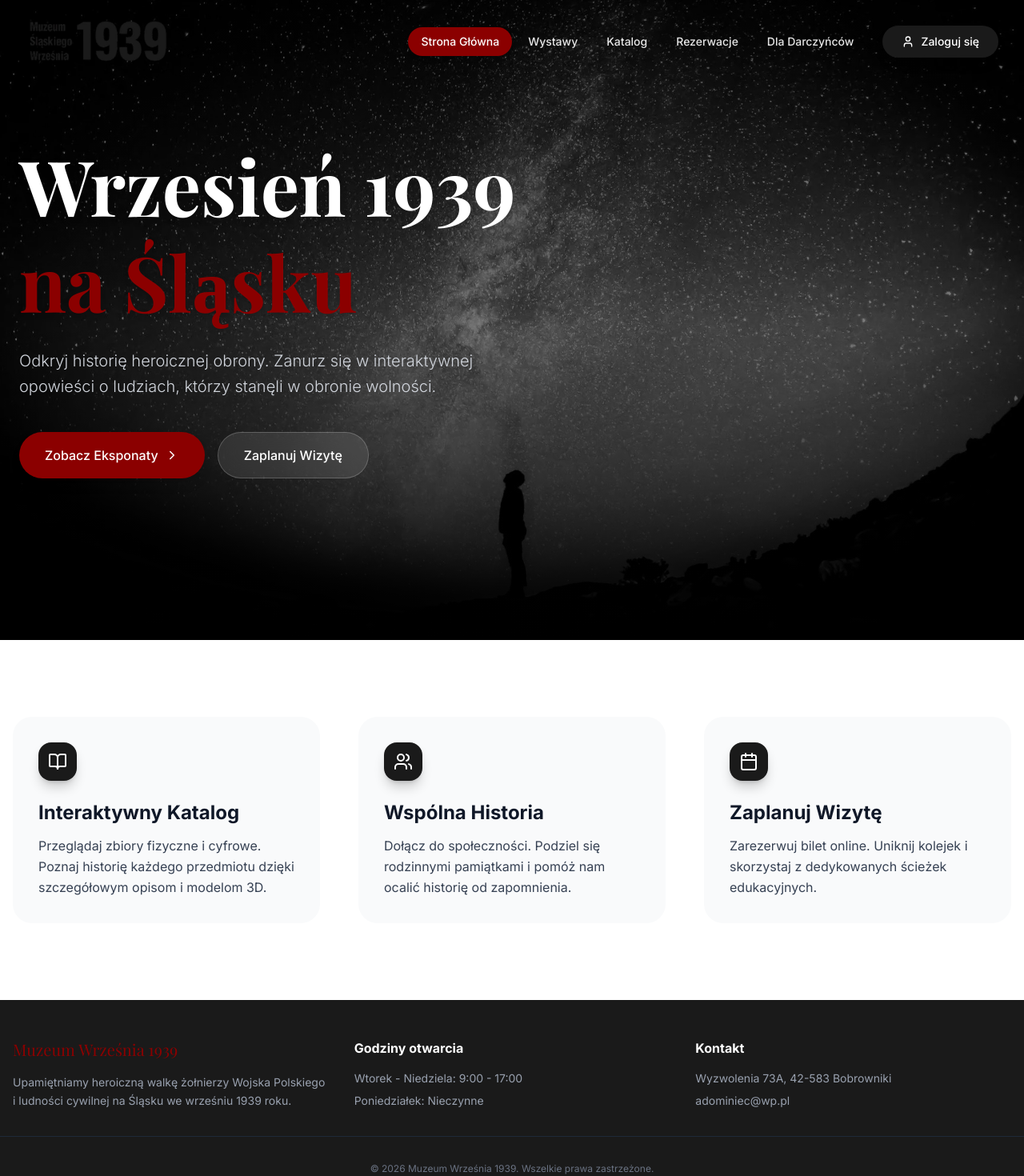
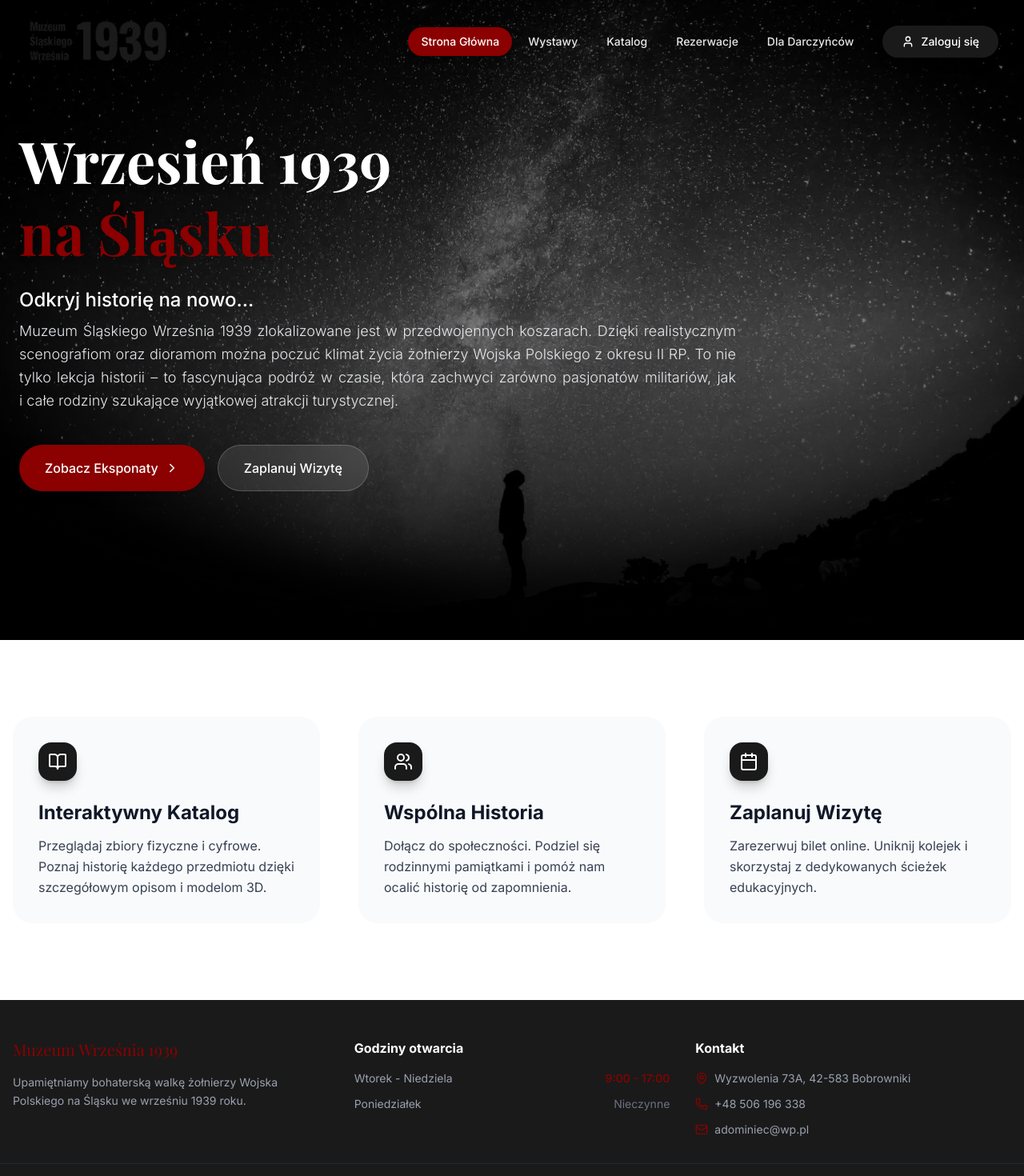
Before and after one commit to N3jm4n/muzeum-wrzesien1939, a React (Vite) app in the folder web/: page / in a window 1280 px wide. Shown: the top 1470 px of the page at 80% size. Built offline with nearby package versions, Linux system fonts and the light colour scheme; no server answers.

Commit message:
update footer content and homepage hero section

```diff
--- a/web/components/Footer.tsx
+++ b/web/components/Footer.tsx
@@ -1,4 +1,5 @@
 import React from 'react';
+import { MapPin, Phone, Mail } from 'lucide-react';
 
 const Footer: React.FC = () => {
   return (
@@ -7,21 +8,37 @@ const Footer: React.FC = () => {
         <div>
           <h3 className="font-serif text-xl mb-4 text-museum-red">Muzeum Września 1939</h3>
           <p className="text-gray-400 text-sm leading-relaxed">
-            Upamiętniamy heroiczną walkę żołnierzy Wojska Polskiego i ludności cywilnej na Śląsku we wrześniu 1939 roku.
+            Upamiętniamy bohaterską walkę żołnierzy Wojska Polskiego na Śląsku we wrześniu 1939 roku.
           </p>
         </div>
         <div>
           <h4 className="font-bold mb-4">Godziny otwarcia</h4>
-          <ul className="text-gray-400 text-sm space-y-2">
-            <li>Wtorek - Niedziela: 9:00 - 17:00</li>
-            <li>Poniedziałek: Nieczynne</li>
+          <ul className="text-gray-400 text-sm space-y-3">
+            <li className="flex justify-between items-center">
+              <span>Wtorek - Niedziela</span>
+              <span className="text-museum-red font-medium">9:00 - 17:00</span>
+            </li>
+            <li className="flex justify-between items-center">
+              <span>Poniedziałek</span>
+              <span className="text-gray-500">Nieczynne</span>
+            </li>
           </ul>
         </div>
         <div>
           <h4 className="font-bold mb-4">Kontakt</h4>
-          <ul className="text-gray-400 text-sm space-y-2">
-            <li>Wyzwolenia 73A, 42-583 Bobrowniki</li>
-            <li>adominiec@wp.pl</li>
+          <ul className="text-gray-400 text-sm space-y-3">
+            <li className="flex items-start gap-2">
+              <MapPin size={16} className="text-museum-red mt-0.5 shrink-0" />
+              <span>Wyzwolenia 73A, 42-583 Bobrowniki</span>
+            </li>
+            <li className="flex items-center gap-2">
+              <Phone size={16} className="text-museum-red shrink-0" />
+              <span>+48 506 196 338</span>
+            </li>
+            <li className="flex items-center gap-2">
+              <Mail size={16} className="text-museum-red shrink-0" />
+              <span>adominiec@wp.pl</span>
+            </li>
           </ul>
         </div>
       </div>
--- a/web/pages/Home.tsx
+++ b/web/pages/Home.tsx
@@ -22,17 +22,18 @@ const Home: React.FC<HomeProps> = ({ onNavigate }) => {
                 <div className="absolute inset-0 bg-gradient-to-t from-black via-transparent to-black/30"></div>
 
                 <div className="relative z-10 flex flex-col justify-center h-full max-w-7xl mx-auto px-4 sm:px-6">
-                    <h1 className="text-5xl md:text-7xl lg:text-8xl font-serif font-bold leading-tight mb-6 animate-fade-in-up">
+                    <h1 className="text-4xl md:text-5xl lg:text-7xl font-serif font-bold leading-tight mb-6 animate-fade-in-up">
                         <span className="text-white drop-shadow-lg">Wrzesień 1939</span> <br />
                         <span className="text-museum-red drop-shadow-md">
-              na Śląsku
-            </span>
+                            na Śląsku
+                        </span>
                     </h1>
-                    <p className="text-gray-300 text-lg md:text-xl max-w-xl mb-10 font-light leading-relaxed animate-fade-in-up delay-100">
-                        Odkryj historię heroicznej obrony. Zanurz się w interaktywnej opowieści o ludziach, którzy stanęli w obronie wolności.
+                    <p className="text-gray-200 text-base md:text-lg max-w-4xl mb-10 font-light leading-relaxed animate-fade-in-up delay-100 text-justify">
+                        <strong className="text-white font-medium block mb-2 text-xl md:text-2xl">Odkryj historię na nowo...</strong>
+                        Muzeum Śląskiego Września 1939 zlokalizowane jest w przedwojennych koszarach. Dzięki realistycznym scenografiom oraz dioramom można poczuć klimat życia żołnierzy Wojska Polskiego z okresu II RP. To nie tylko lekcja historii – to fascynująca podróż w czasie, która zachwyci zarówno pasjonatów militariów, jak i&nbsp;całe rodziny szukające wyjątkowej atrakcji turystycznej.
                     </p>
                     <div className="flex flex-col sm:flex-row gap-4 animate-fade-in-up delay-200 mb-8">
-                        {}
+                        { }
                         <button
                             onClick={() => onNavigate('catalog')}
                             className="px-8 py-4 bg-museum-red text-white rounded-full font-medium hover:bg-red-800 transition shadow-lg hover:shadow-red-900/30 flex items-center justify-center gap-2 transform hover:-translate-y-1"
@@ -52,7 +53,7 @@ const Home: React.FC<HomeProps> = ({ onNavigate }) => {
             {/* Intro Grid */}
             <section className="py-24 bg-white">
                 <div className="max-w-7xl mx-auto px-4 grid grid-cols-1 md:grid-cols-3 gap-12">
-                    {}
+                    { }
                     <div className="p-8 rounded-3xl bg-gray-50 hover:bg-gray-100 transition duration-500 group">
                         <div className="h-12 w-12 bg-museum-black text-white rounded-2xl flex items-center justify-center mb-6 group-hover:bg-museum-red transition-colors shadow-lg shadow-black/20">
                             <BookOpen size={24} />
```
